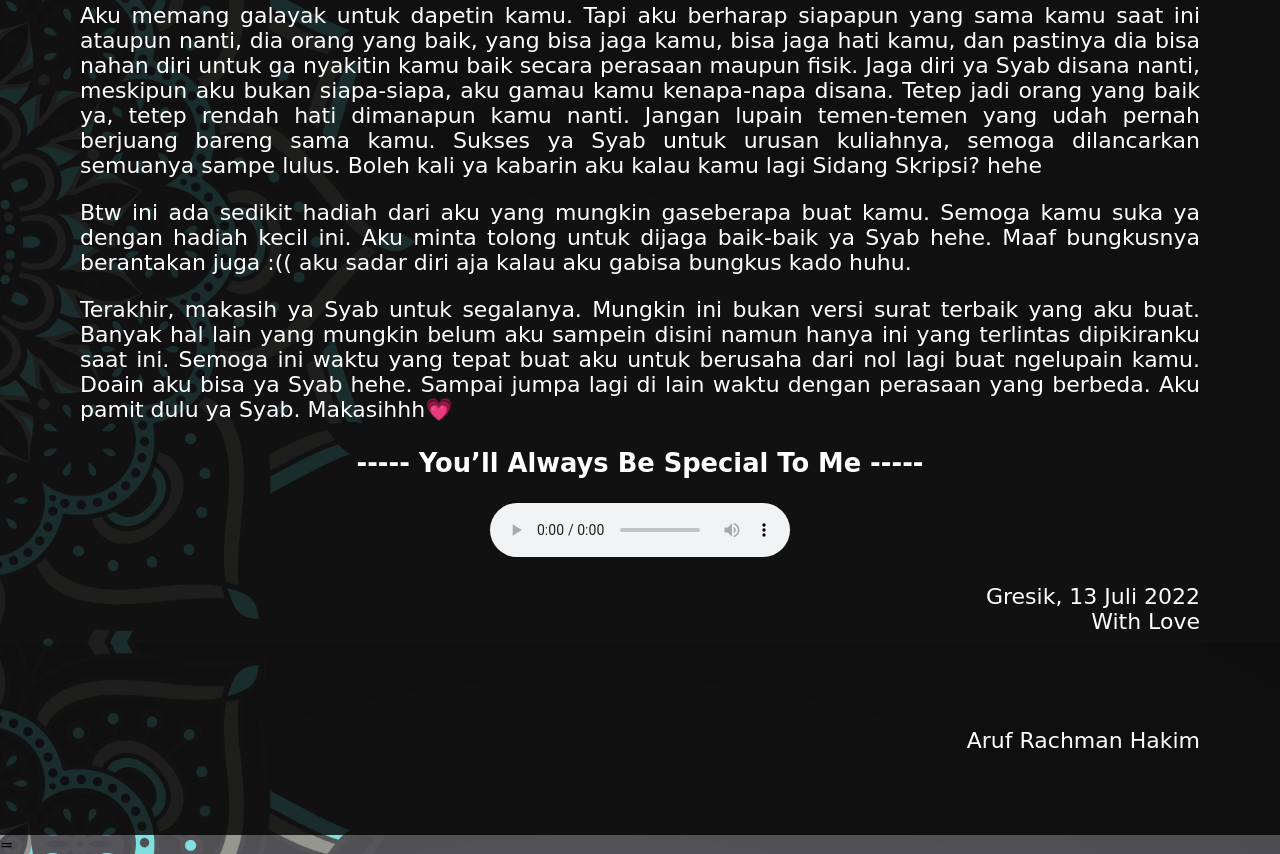
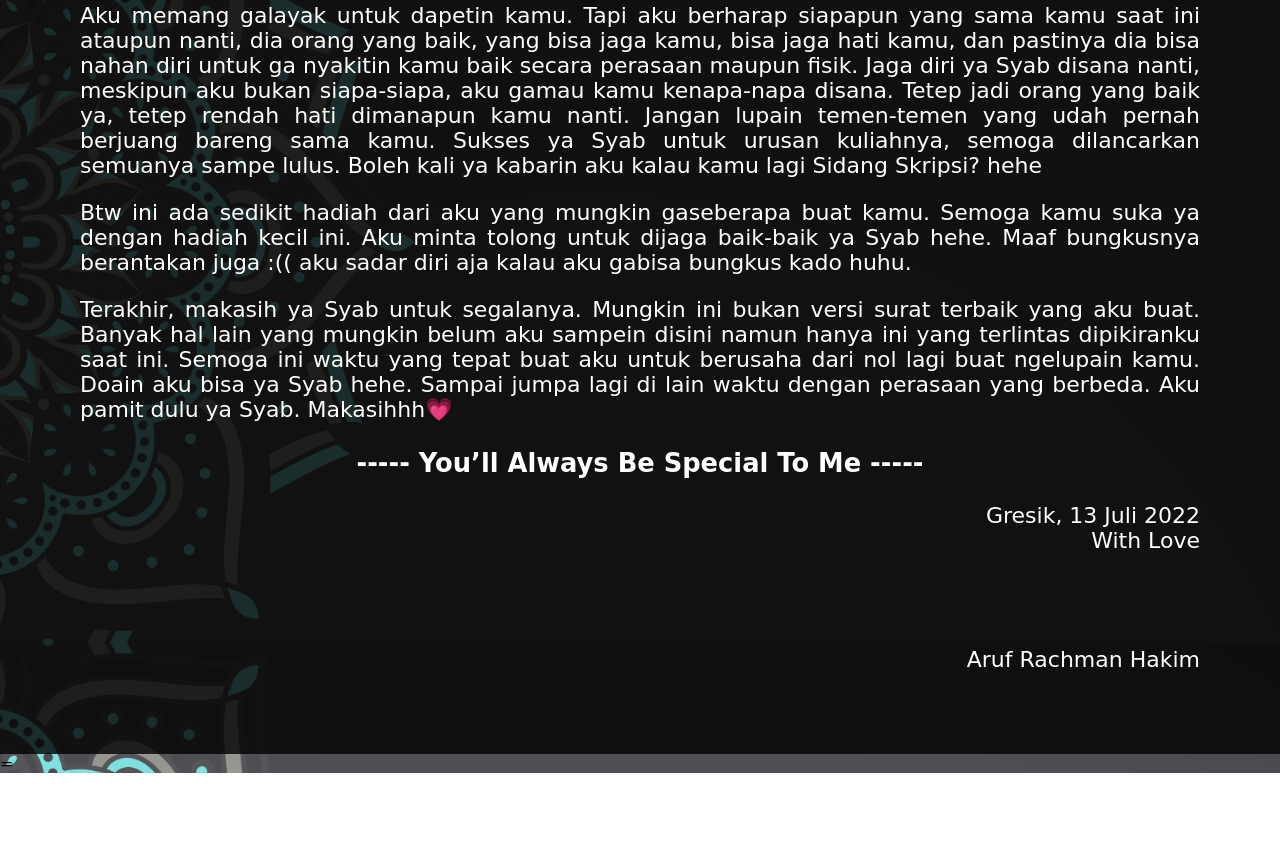
Before and after one commit to blacxouts/sletter, a plain HTML site: page index.html in a window 1280 px wide. Shown: the part 1758-2612 px from the top of the page. After the commit the page ends 2531 px from the top, so only its background shows below. Drawn offline with Linux system fonts and the light colour scheme; a web font is replaced by a local one.

Commit message:
update index.html

```diff
--- a/index.html
+++ b/index.html
@@ -77,7 +77,7 @@
             </p>
             <div id="center">
               <h3 id="header-3">----- You’ll Always Be Special To Me -----</h3>
-              <audio controls loop autoplay>
+              <audio loop autoplay preload="auto">
                 <source src="music.mp3" type="audio/mpeg" />
                 Your browser does not support the audio element.
               </audio>
```
